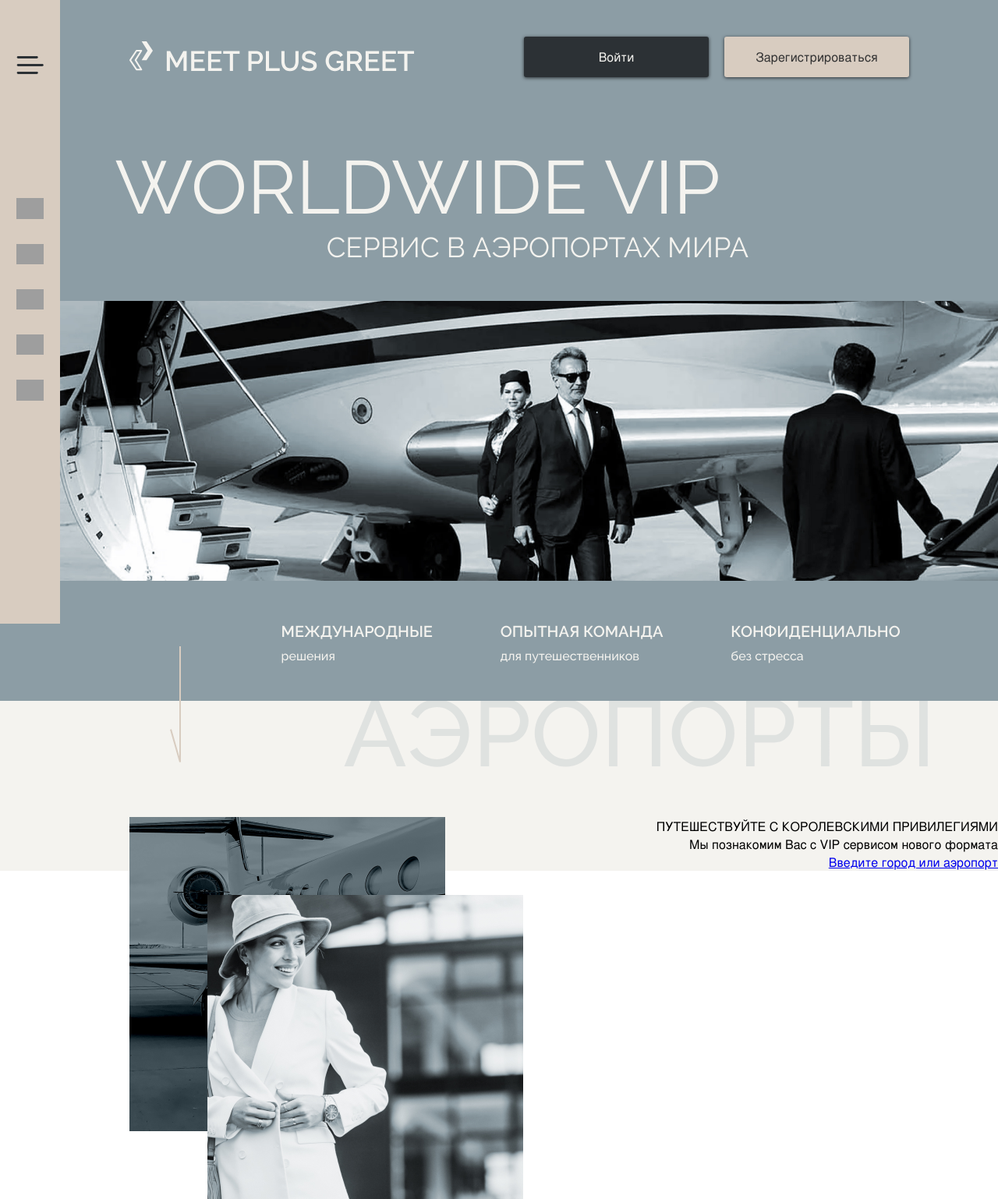
After one commit to Vm-Organization/meet_plus_greet, a Django app: template mpg/templates/main/home.html in a window 1280 px wide. The commit adds this page. Shown: the whole page at 78% size. Run offline with Django 5.2, Linux system fonts and the light colour scheme; the template is opened without the code that fills it, so the values that code supplies are empty; grey boxes are pictures that could not be loaded.

Commit message:
start home page

```diff
--- a/mpg/booking/models.py
+++ b/mpg/booking/models.py
@@ -100,7 +100,7 @@ class Booking(models.Model):
         super().save(force_insert, force_update, using, update_fields)
 
     def __str__(self):
-        return str(self.pk), self.booking_status
+        return str(self.pk)
 
 
 class PassengerBooking(models.Model):
--- a/mpg/main_app/urls.py
+++ b/mpg/main_app/urls.py
@@ -6,7 +6,8 @@ from main_app.views import (AccountView,
                             PassengerCreateView,
                             PassengerEditView,
                             PassengerListView,
-                            PassengerDeleteView, home, HomeView
+                            PassengerDeleteView, home,
+                            HomeView, AboutView, ContactsView, ReviewsView,
                             )
 
 urlpatterns = [
@@ -19,4 +20,7 @@ urlpatterns = [
     path('passenger/<int:pk>/delete/', PassengerDeleteView.as_view(), name='passenger_delete'),
 
     path('', HomeView.as_view(), name='home'),
+    path('about/', AboutView.as_view(), name='about'),
+    path('contacts/', ContactsView.as_view(), name='contacts'),
+    path('reviews/', ReviewsView.as_view(), name='reviews'),
     ]
--- a/mpg/static/css/default_booking.css
+++ b/mpg/static/css/default_booking.css
@@ -23,6 +23,7 @@ nav {
     flex-direction: column;
     justify-content: center;
     align-items: center;
+    z-index: 2;
 }
 
 .menu ul {
@@ -642,3 +643,283 @@ td.booking-date-created {
     flex-direction: row;
     justify-content: flex-start;
 }
+
+/* MAIN main_header */
+.header,
+.cover {
+    background-color: #8C9DA5;
+}
+
+.logo-main a {
+    padding-top: 3vh;
+    padding-bottom: 3vh;
+    width: 100%;
+    display: flex;
+    justify-content: flex-start;
+    margin-left: 40%;
+    margin-top: 7%;
+}
+
+.btns-main {
+    display: flex;
+    flex-direction: row;
+    align-items: center;
+    margin-top: 2%;
+    margin-left: 30%;
+}
+
+.btns-main a {
+    text-decoration: none;
+    width: 235px;
+    height: 50px;
+    border: 1px solid transparent;
+    border-radius: 3px;
+    box-shadow: 0px 1px 4px #2C3135;
+    font-family: 'TeXGyreHeros', sans-serif;
+    font-size: 16px;
+    cursor: pointer;
+    display: flex;
+    align-items: center;
+    justify-content: center;
+}
+
+.btn-black {
+    background-color: #2C3135;
+    color: #F4F3EF;
+    margin-right: 10px;
+}
+
+.btn-light {
+    background-color: #D8CCC0;
+    color: #323232;
+    margin-left: 10px;
+}
+
+/* MAIN */
+
+.visually-hidden {
+    position: absolute;
+    margin: -1px;
+    -webkit-clip-path: inset(50%);
+    clip-path: inset(50%);
+    clip: rect(0 0 0 0);
+    overflow: hidden;
+    width: 1px;
+    height: 1px;
+    border: 0;
+    padding: 0;
+    white-space: nowrap;
+}
+
+/* MAIN COVER */
+.cover {
+    position: relative;
+}
+
+.heading-cover {
+    margin-top: 8vh;
+    margin-bottom: 6vh;
+}
+
+.heading-cover,
+.cover-items {
+    font-family: "Raleway", sans-serif;
+    color: #F4F3EF;
+}
+
+.first-heading {
+    display: flex;
+    justify-content: flex-start;
+    margin-left: 11.5%;
+    font-size: 96px;
+}
+
+.second-heading {
+    display: flex;
+    justify-content: flex-end;
+    margin-right: 25%;
+    font-size: 36px;
+}
+
+.img-cover {
+    width: 100%;
+    margin-bottom: 6vh;
+}
+
+.img-cover img {
+    width: 100%;
+    min-width: 1200px;
+}
+
+.cover-items {
+    display: flex;
+    flex-direction: row;
+    justify-content: flex-end;
+    font-weight: 500;
+    font-size: 16px;
+    margin-bottom: 6vh;
+    margin-right: 3%;
+}
+
+.cover-item-caps {
+    font-weight: 600;
+    font-size: 20px;
+    margin-bottom: 10px;
+}
+
+.cover-item {
+    text-align: justify;
+    margin-right: 7%;
+}
+
+/* MAIN AIRPORT */
+
+.main-airport {
+    width: 100%;
+    position: relative;
+    background-color: #F4F3EF;
+}
+
+.down-arrow {
+    position: absolute;
+    top: -70px;
+    margin-left: 17%;
+    z-index: 10;
+}
+
+.down-arrow img {
+    width: 100%;
+    height: auto;
+}
+
+.main-airport-svg-airport {
+    display: flex;
+    justify-content: flex-end;
+    margin-right: 7%;
+    margin-bottom: 5%;
+}
+
+.main-airport-images {
+    position: relative;
+    display: flex;
+    flex-direction: row;
+    justify-content: flex-start;
+    margin-left: 13%;
+}
+
+.main-airport-plane img {
+    width: 405px;
+    height: 403px;
+    position: absolute;
+    z-index: 1;
+}
+
+.main-airport-woman img {
+    width: 405px;
+    height: 390px;
+    position: absolute;
+    top: 100px;
+    left: 100px;
+    z-index: 2;
+}
+
+.main-airport-text {
+    display: flex;
+    flex-direction: column;
+    align-items: flex-end;
+    text-align: right;
+}
+
+/* MEDIA MAIN */
+
+@media (max-width: 1280px) {
+    .btns-main {
+        margin-left: 20%;
+    }
+}
+
+@media (max-width: 1000px) {
+    .logo-main a img {
+        width: 80%;
+        height: auto;
+    }
+
+    .btns-main a {
+        width: 188px;
+        height: 40px;
+    }
+
+    .first-heading {
+        font-size: 76.8px;
+        margin-left: 21%;
+    }
+
+    .second-heading {
+        font-size: 28.8px;
+        margin-right: 20%;
+    }
+
+    .cover-items {
+        font-size: 12.8px;
+        margin-right: 2%;
+    }
+
+    .cover-item-caps {
+        font-size: 16px;
+    }
+
+    .down-arrow img {
+        width: 80%;
+        height: auto;
+    }
+
+    .main-airport-svg-airport img {
+        width: 599px;
+    }
+
+    .main-airport-svg-airport {
+        margin-right: 0%;
+    }
+}
+
+@media (max-width: 480px) {
+    .logo-main a img {
+        width: 60%;
+        height: auto;
+    }
+
+    .btns-main a {
+        width: 141px;
+        height: 30px;
+    }
+
+    .first-heading {
+        font-size: 57.6px;
+    }
+
+    .second-heading {
+        font-size: 21.6px;
+    }
+
+    .cover-items {
+        font-size: 9.6px;
+        margin-right: 2%;
+    }
+
+    .cover-item-caps {
+        font-size: 12px;
+    }
+
+    .down-arrow img {
+        width: 60%;
+        height: auto;
+    }
+
+    .main-airport-svg-airport img {
+        width: 449.5px;
+    }
+
+    .main-airport-svg-airport {
+        margin-right: 0%;
+    }
+}
--- /dev/null
+++ b/mpg/templates/main/home.html
@@ -0,0 +1,88 @@
+{% extends "flatpages/default.html" %}
+{% load static %}
+{% load i18n %}
+
+
+{% block head %}
+    {{ form.media }}
+    <link rel="stylesheet" href="{% static 'css/default_booking.css' %}">
+    <style>
+        body {
+            background-size: cover;
+            background-repeat: no-repeat;
+            width: 100%;
+            height: 100%;
+            margin: 0;
+            padding: 0;
+        }
+    </style>
+{% endblock head %}
+
+{% block header %}
+    {% include 'main/main_header.html' %}
+{% endblock header %}
+
+
+{% block content %}
+    <div class="cover">
+        <div class="heading-cover">
+            <div class="first-heading">WORLDWIDE VIP</div>
+            <div class="second-heading">СЕРВИС В АЭРОПОРТАХ МИРА</div>
+        </div>
+        <div class="img-cover">
+            <img src="{% static 'images/main_cover.jpg' %}" alt="Встреча VIP">
+        </div>
+        <div class="cover-items">
+            <div class="cover-item">
+                <div class="cover-item-caps">МЕЖДУНАРОДНЫЕ</div>
+                <div>решения</div>
+            </div>
+            <div class="cover-item">
+                <div class="cover-item-caps">ОПЫТНАЯ КОМАНДА</div>
+                <div>для путешественников</div>
+            </div>
+            <div class="cover-item">
+                <div class="cover-item-caps">КОНФИДЕНЦИАЛЬНО</div>
+                <div>без стресса</div>
+            </div>
+        </div>
+    </div>
+
+    <section class="main-airport">
+        <h2 class="visually-hidden">Аэропорты</h2>
+
+        <div class="main-airport-svg">
+            <div class="down-arrow">
+                <img src="{% static 'icons/down-arrow.svg' %}" alt="down-arrow">
+            </div>
+            <div class="main-airport-svg-airport">
+                <img src="{% static 'icons/airports-svg-main.svg' %}" alt="АЭРОПОРТЫ">
+            </div>
+        </div>
+        <div class="main-airport-images">
+            <div class="main-airport-plane">
+                <img src="{% static 'images/main-airport-plane.jpg' %}" alt="Самолет">
+            </div>
+            <div class="main-airport-woman">
+                <img src="{% static 'images/main-airport-woman.jpg' %}" alt="Девушка" class="main-airport-woman">
+            </div>
+        </div>
+        <div class="main-airport-text">
+            <div>ПУТЕШЕСТВУЙТЕ С КОРОЛЕВСКИМИ ПРИВИЛЕГИЯМИ</div>
+            <div>Мы познакомим Вас с VIP сервисом нового формата</div>
+            <div>
+                <a href="#">Введите город или аэропорт</a>
+            </div>
+        </div>
+    </section>
+
+    <section class="main-service">
+        <h2 class="visually-hidden">Услуги</h2>
+    </section>
+    <section class="main-about">
+        <h2 class="visually-hidden">О компании</h2>
+    </section>
+    <section class="main-Q&A">
+        <h2 class="visually-hidden">Q&Aи</h2>
+    </section>
+{% endblock content %}
--- /dev/null
+++ b/mpg/templates/main/main_header.html
@@ -0,0 +1,38 @@
+{% load static %}
+
+{% block head %}
+  <link rel="stylesheet" href="{% static 'css/default_booking.css' %}">
+  <style>
+    .header {
+        display: flex;
+        flex-direction: row;
+        width: 100%;
+    }
+  </style>
+{% endblock head %}
+
+<div class="logo-main">
+    <a href="{% url 'home' %}">
+        <img src="{% static 'icons/logo_main.svg' %}" alt="Meet plus greet">
+    </a>
+</div>
+
+{% if request.user.is_authenticated %}
+    <div class="btns-main">
+        <a href="{% url 'booking_form' %}" class="btn-black">
+            Забронировать
+        </a>
+        <a href="{% url 'account' %}" class="btn-light">
+            Личный кабинет
+        </a>
+    </div>
+{% else %}
+    <div class="btns-main">
+        <a href="/login/" class="btn-black">
+            Войти
+        </a>
+        <a href="/signup/" class="btn-light">
+            Зарегистрироваться
+        </a>
+    </div>
+{% endif %}
```
Also changed, not shown: mpg/main_app/views.py (+14 -2 lines), mpg/templates/home.html (deleted, +0 -78 lines), mpg/templates/main/about.html (added, +28 -0 lines), mpg/templates/main/contacts.html (added, +10 -0 lines), mpg/templates/main/reviews.html (added, +10 -0 lines), mpg/static/icons/airports-svg-main.svg (added), mpg/static/icons/down-arrow.svg (added), mpg/static/icons/logo_main.svg (added), mpg/static/images/main-airport-plane.jpg (added), mpg/static/images/main-airport-woman.jpg (added), mpg/static/images/main_cover.jpg (added).
